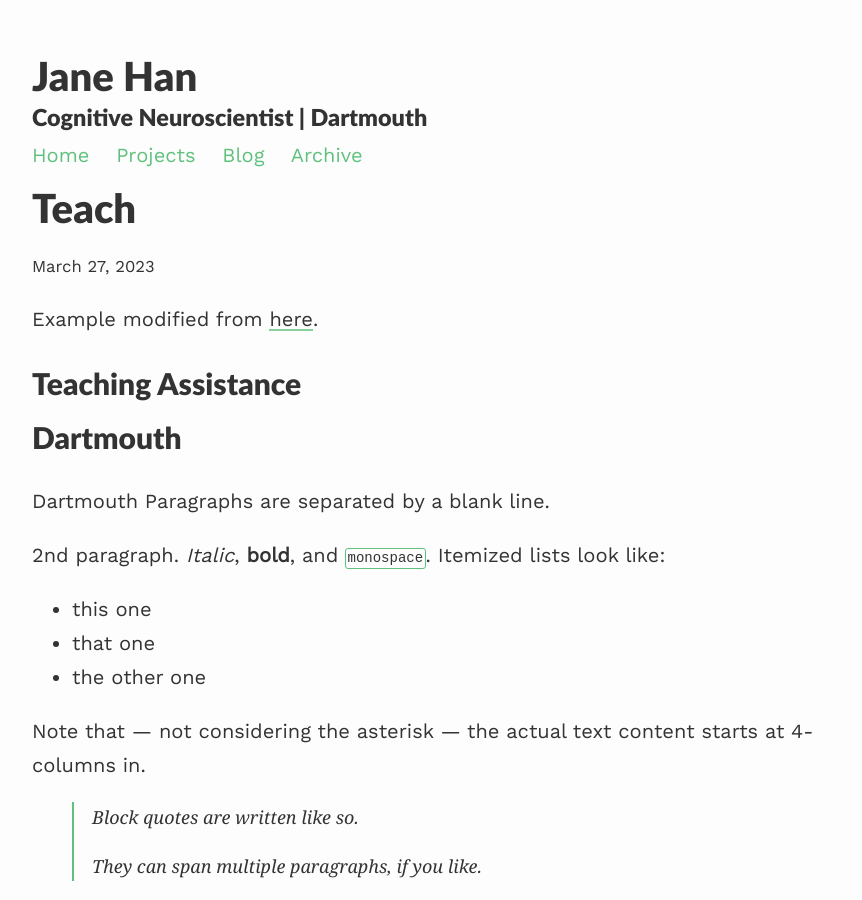
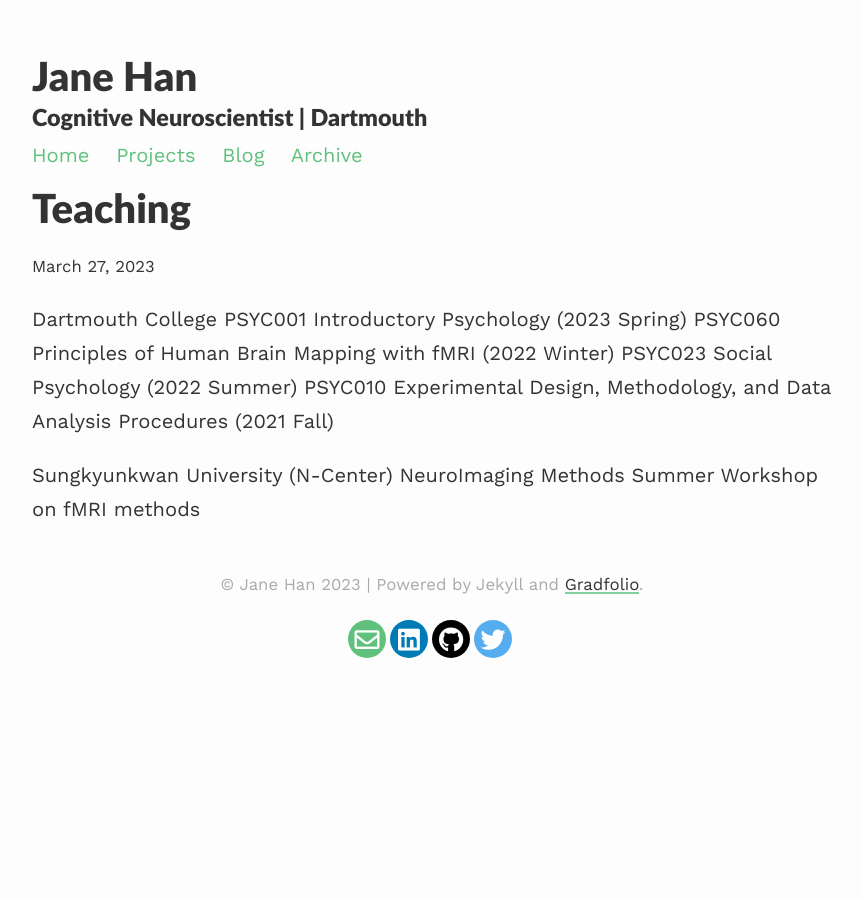
Before and after one commit to han-jane/han-jane.github.io, a Jekyll site: the page built from _projects/5_project.md, in a window 1280 px wide and 900 px high. Shown: the whole window, without its empty margins (208-1070 px from the left). Built offline with Jekyll 4.4.1, drawn with Linux system fonts in a browser that asks for light colours; nearby versions of some CDN libraries; formulas are drawn with MathJax 3; some of the changed text lies outside the part shown.

Commit message:
Update 5_project.md

```diff
--- a/_projects/5_project.md
+++ b/_projects/5_project.md
@@ -1,156 +1,15 @@
 ---
 layout: post
-title: Teach
+title: Teaching
 description: Teaching experience and resources
 ---
 
-Example modified from [here](http://www.unexpected-vortices.com/sw/rippledoc/quick-markdown-example.html){:target="_blank"}.
+Dartmouth College
+PSYC001 Introductory Psychology (2023 Spring)
+PSYC060 Principles of Human Brain Mapping with fMRI (2022 Winter)
+PSYC023 Social Psychology (2022 Summer)
+PSYC010 Experimental Design, Methodology, and Data Analysis Procedures (2021 Fall)
 
-Teaching Assistance
-============
-
-Dartmouth
-------------
-
-Dartmouth Paragraphs are separated by a blank line.
-
-2nd paragraph. *Italic*, **bold**, and `monospace`. Itemized lists
-look like:
-
-  * this one
-  * that one
-  * the other one
-
-Note that --- not considering the asterisk --- the actual text
-content starts at 4-columns in.
-
-> Block quotes are
-> written like so.
->
-> They can span multiple paragraphs,
-> if you like.
-
-Use 3 dashes for an em-dash. Use 2 dashes for ranges (ex., "it's all
-in chapters 12--14"). Three dots ... will be converted to an ellipsis.
-Unicode is supported. ☺
-
-
-Sungkyunkwan
-------------
-
-Here's a numbered list:
-
- 1. first item
- 2. second item
- 3. third item
-
-Note again how the actual text starts at 4 columns in (4 characters
-from the left side). Here's a code sample:
-
-    # Let me re-iterate ...
-    for i in 1 .. 10 { do-something(i) }
-
-As you probably guessed, indented 4 spaces. By the way, instead of
-indenting the block, you can use delimited blocks, if you like:
-
-~~~
-define foobar() {
-    print "Welcome to flavor country!";
-}
-~~~
-
-(which makes copying & pasting easier). You can optionally mark the
-delimited block for Pandoc to syntax highlight it:
-
-~~~python
-import time
-# Quick, count to ten!
-for i in range(10):
-    # (but not *too* quick)
-    time.sleep(0.5)
-    print(i)
-~~~
-
-
-
-### An h3 header ###
-
-Now a nested list:
-
- 1. First, get these ingredients:
-
-      * carrots
-      * celery
-      * lentils
-
- 2. Boil some water.
-
- 3. Dump everything in the pot and follow
-    this algorithm:
-
-        find wooden spoon
-        uncover pot
-        stir
-        cover pot
-        balance wooden spoon precariously on pot handle
-        wait 10 minutes
-        goto first step (or shut off burner when done)
-
-    Do not bump wooden spoon or it will fall.
-
-Notice again how text always lines up on 4-space indents (including
-that last line which continues item 3 above).
-
-Here's a link to [a website](http://foo.bar), to a [local
-doc](local-doc.html), and to a [section heading in the current
-doc](#an-h2-header). Here's a footnote [^1].
-
-[^1]: Some footnote text.
-
-Tables can look like this:
-
-| Header 1 | Header 2                   | Header 3 |
-|:--------:|:--------------------------:|:--------:|
-| data1a   | Data is longer than header | 1        |
-| d1b      | add a cell                 |          |
-| lorem    | ipsum                      | 3        |
-|          | empty outside cells        |          |
-| skip     |                            | 5        |
-| six      | Morbi purus                | 6        |
-
-
-A horizontal rule follows.
-
-***
-
-Here's a definition list:
-
-apples
-  : Good for making applesauce.
-
-oranges
-  : Citrus!
-
-tomatoes
-  : There's no "e" in tomatoe.
-
-Again, text is indented 4 spaces. (Put a blank line between each
-term and  its definition to spread things out more.)
-
-Here's a "line block" (note how whitespace is honored):
-
-| Line one
-|   Line too
-| Line tree
-
-and images can be specified like so:
-
-![example image](https://images.unsplash.com/photo-1488190211105-8b0e65b80b4e?w=500&h=500&fit=crop "An exemplary image")
-
-Inline math equation: $\omega = d\phi / dt$. Display
-math should get its own line like so:
-
-$$I = \int \rho R^{2} dV$$
-
-And note that you can backslash-escape any punctuation characters
-which you wish to be displayed literally, ex.: \`foo\`, \*bar\*, etc.
+Sungkyunkwan University (N-Center)
+NeuroImaging Methods
+Summer Workshop on fMRI methods
```
